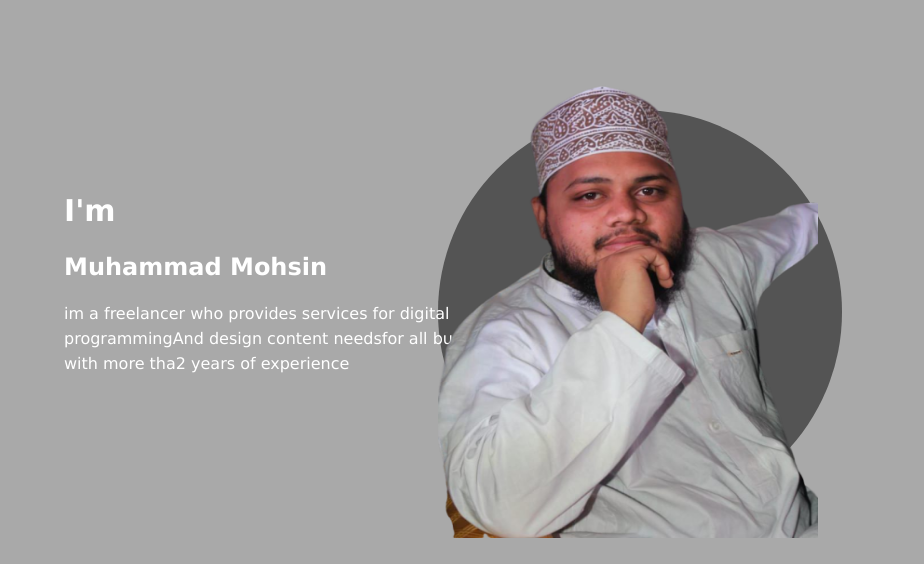
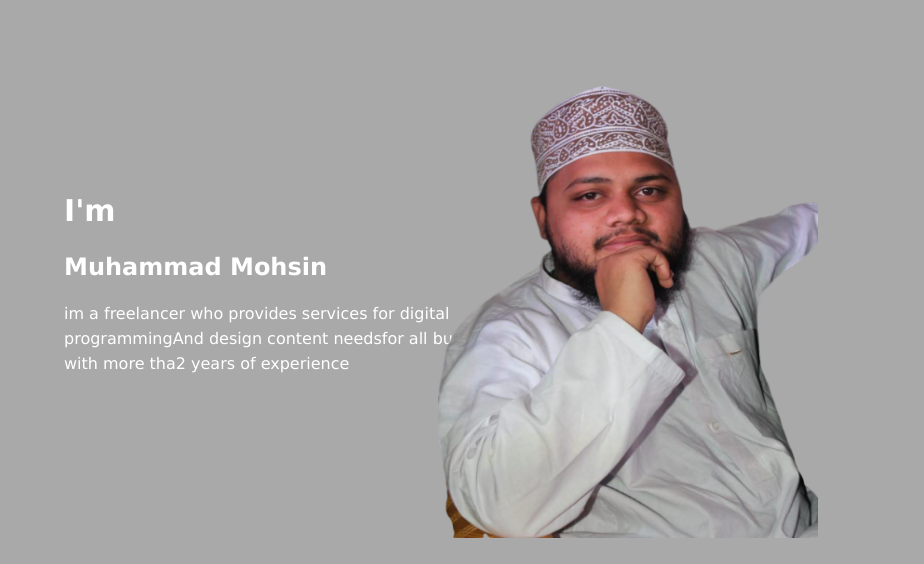
Before and after one commit to muhammadmohsin89102/muhammadmohsin, a plain HTML site: page index.html in a window 1280 px wide. Shown: the part 128-692 px from the top of the page, 0-924 px from the left. Drawn offline with Linux system fonts and the light colour scheme.

Commit message:
Update index.html

```diff
--- a/index.html
+++ b/index.html
@@ -33,9 +33,7 @@
   </nav>
   <section class="home_section">
     <div class="home_container">
-      <div class="circle_wrapper">
-        <div class="circle"></div>
-      </div>
+
       <div class="info_wrapper">
         <div class="info">
           <h1>I'm</h1>
```
